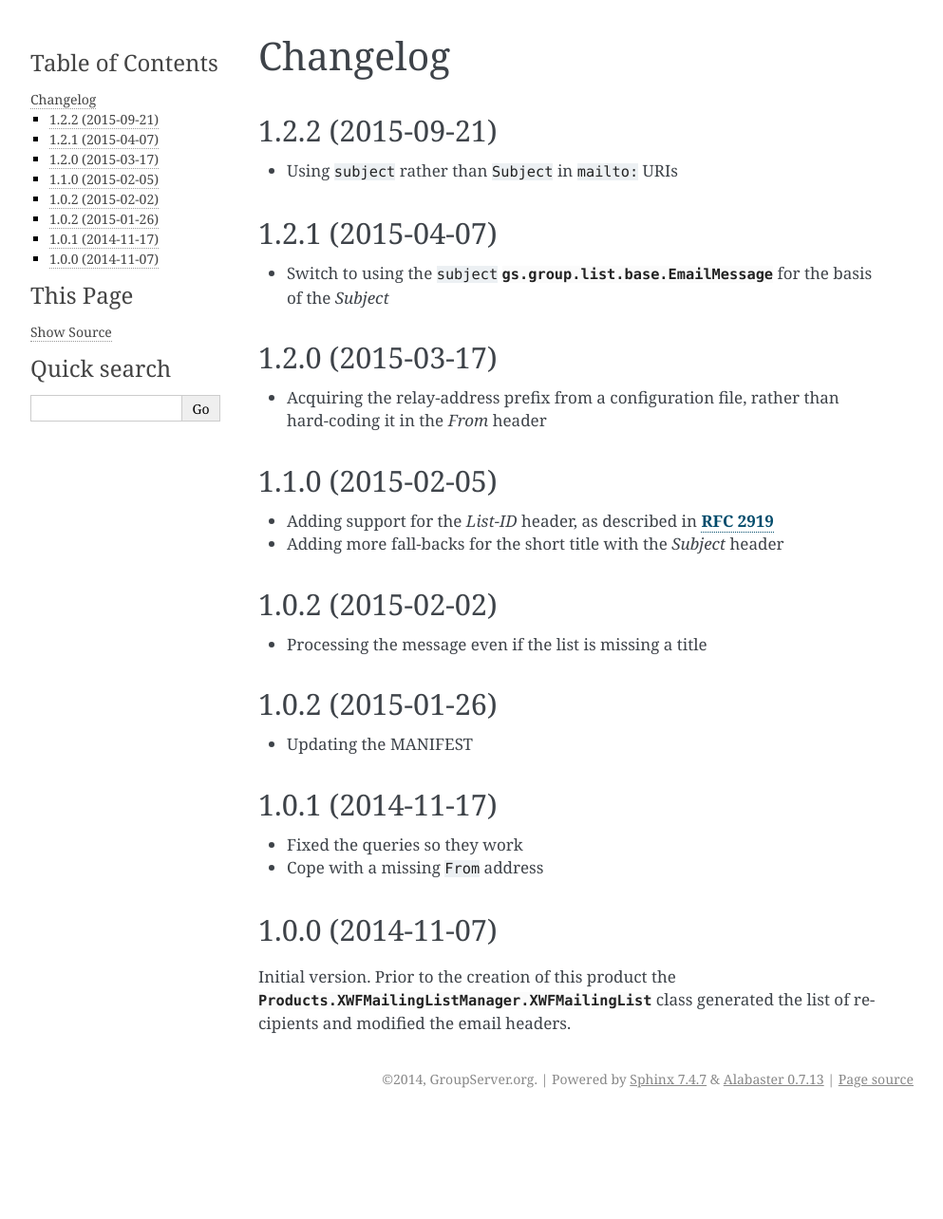
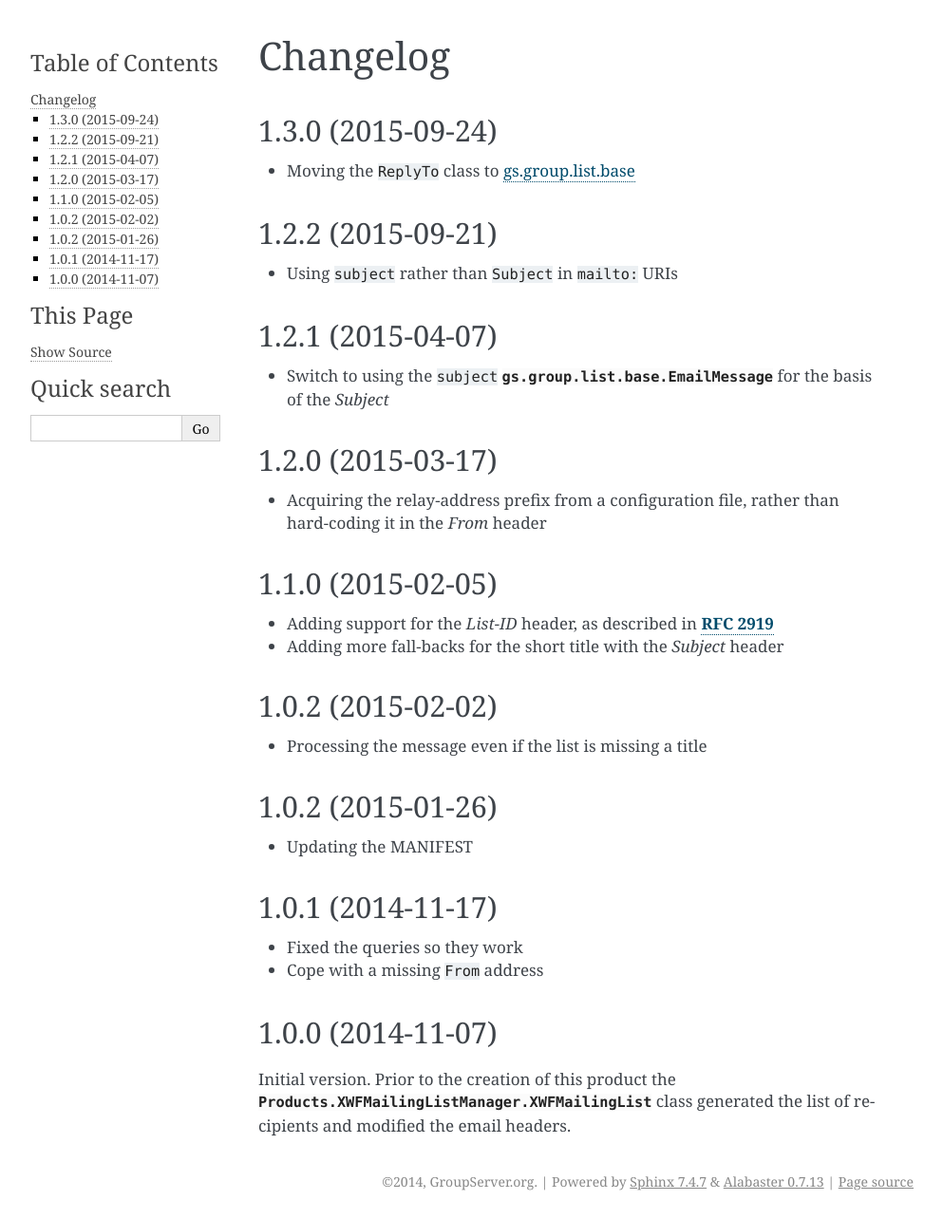
Before and after one commit to groupserver/gs.group.list.sender, a Sphinx documentation site: the page built from docs/HISTORY.rst, in a window 1280 px wide. Shown: the whole page at 95% size, without its empty margins (148-1141 px from the left). Built offline with Sphinx 7.4.7, drawn with Linux system fonts in a browser that asks for light colours; before the commit the page ends 1176 px from its top, so only the background shows below that.

Commit message:
Bumping the version

```diff
--- a/docs/HISTORY.rst
+++ b/docs/HISTORY.rst
@@ -1,5 +1,13 @@
 Changelog
 =========
+
+1.3.0 (2015-09-24)
+------------------
+
+* Moving the ``ReplyTo`` class to `gs.group.list.base`_
+
+.. _gs.group.list.base:
+   https://github.com/groupserver/gs.group.list.base
 
 1.2.2 (2015-09-21)
 ------------------
```
